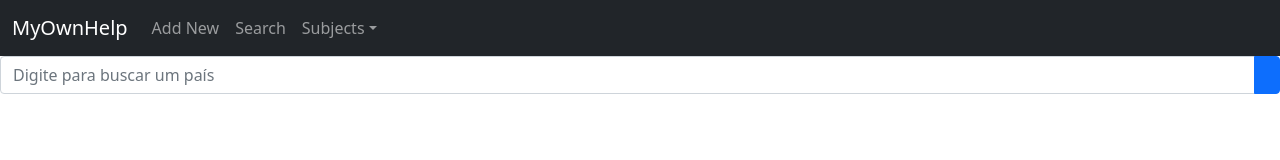
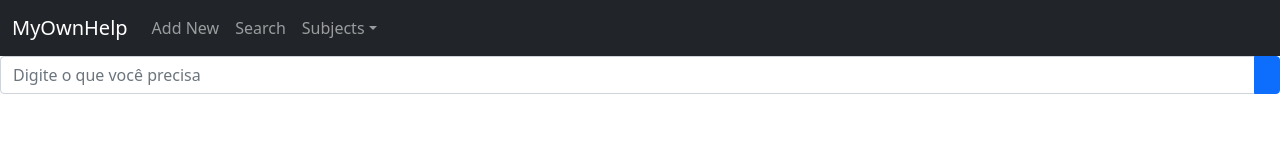
Before and after one commit to filipefcintra/project-2-my-own-help, a React (Create React App) app: page /Search in a window 1280 px wide. Shown: the top 160 px of the page. Built offline with nearby package versions, Linux system fonts and the light colour scheme.

Commit message:
alteracao

```diff
--- a/src/components/Search.js
+++ b/src/components/Search.js
@@ -38,7 +38,7 @@ class Search extends Component {
           <input
             type="text"
             className="form-control"
-            placeholder="Digite para buscar um país"
+            placeholder="Digite o que você precisa"
             onChange={this.handleChange}
             value={this.state.searchTerm}
           />
```
